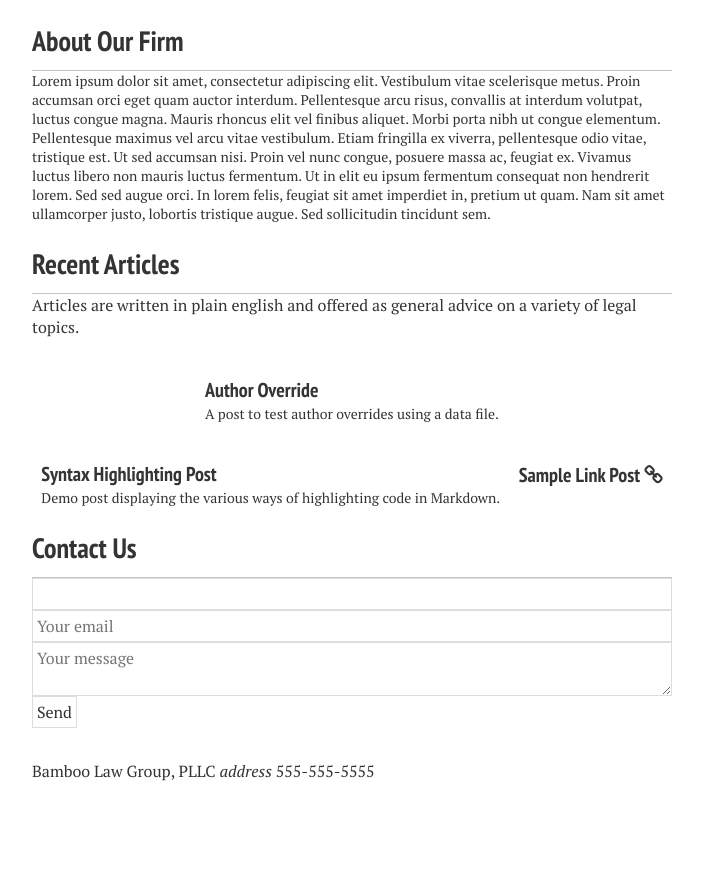
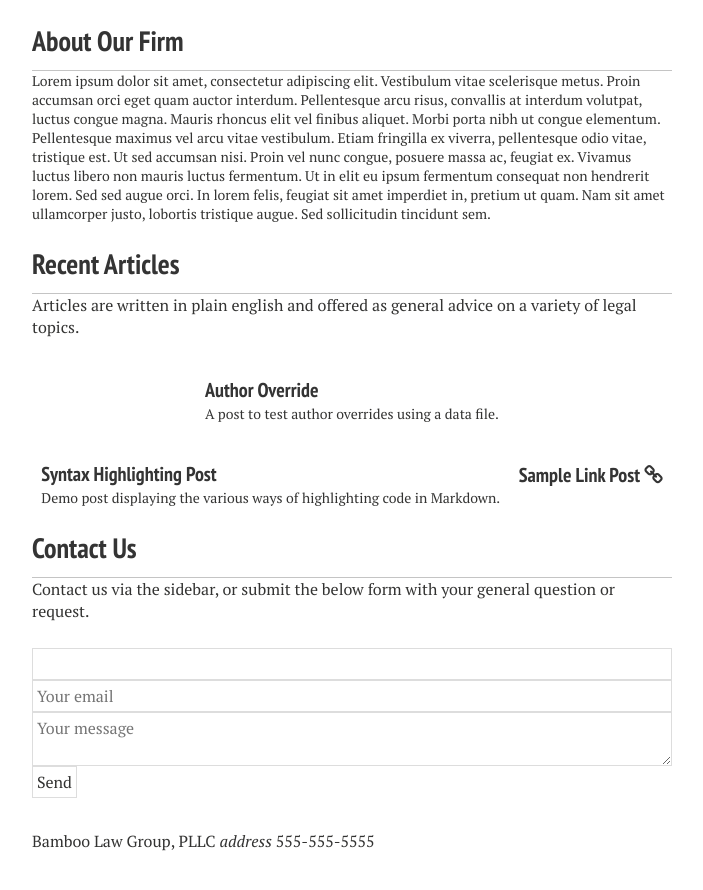
Before and after one commit to nerdyfergy/blg-site-mm3, a Jekyll site: the page built from index.md, in a window 1280 px wide and 900 px high, scrolled down 843 px. Shown: the top 890 px of the window, without its empty margins (288-991 px from the left). Built offline with Jekyll 4.4.1, drawn with Linux system fonts in a browser that asks for light colours; nearby versions of some CDN libraries; before the commit the page ends 1673 px from its top, so only the background shows below that.

Commit message:
Update home.html

```diff
--- a/_layouts/home.html
+++ b/_layouts/home.html
@@ -50,13 +50,14 @@
       </div>
       {% endfor %}
     </div>
-    <h3><a href="{{ site.url}}/posts/">Contact Us</a></h3>
+    <h3><a href="{{ site.url}}/contact/">Contact Us</a></h3>
+    <p>Contact us via the sidebar, or submit the below form with your general question or request.</p>
     <form action="//formspree.io/your@email.com" method="POST">
-     <input type="text" name="name">
-     <input type="text" name="_replyto" placeholder="Your email" />
+     <input type="text" name="name" placeholder:="Your Name" class="fifty">
+     <input type="text" name="_replyto" placeholder="Your email" class="fifty"/>
      <input type="hidden" name="_next" value="//site.io/thanks.html" />
-     <input type="hidden" name="_subject" value="New submission!" />
-     <textarea placeholder="Your message"></textarea>
+     <input type="hidden" name="_subject" value="New submission!" class="fifty"/>
+     <textarea placeholder="Your message" class="textbox-sizing"></textarea>
      <input type="submit" value="Send">
     </form>
   </div><!-- /#index -->
```
